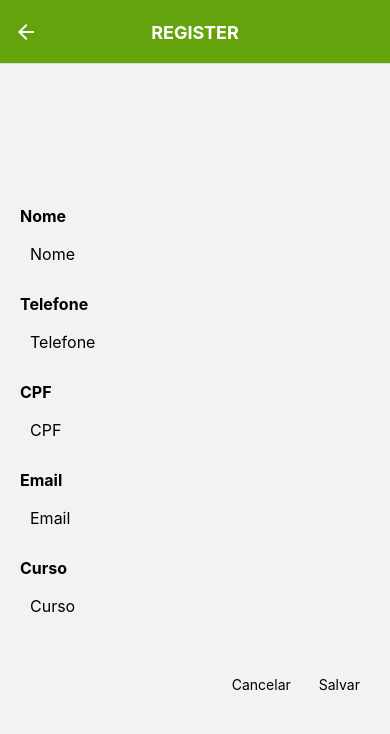
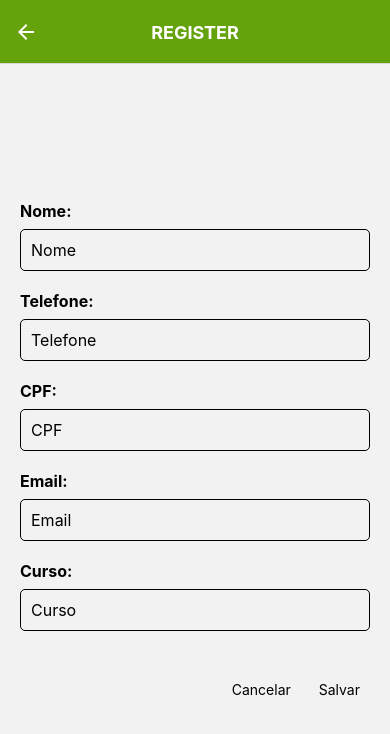
Before and after one commit to Guilherme-Luis/rickandmortyreactnative, a React Native app: screen /register in a window 390 px wide. Shown: the top 734 px of the page. Built offline with nearby package versions, Linux system fonts and the light colour scheme.

Commit message:
Small implementations in frontend

```diff
--- a/src/components/InputLabel/styles.ts
+++ b/src/components/InputLabel/styles.ts
@@ -5,6 +5,7 @@ export const Container = styled.View``
 export const Label = styled.Text`
   font-size: 16px;
   font-weight: bold;
+  color: ${(props) => props.theme.primary500};
 `
 
 export const Input = styled.TextInput`
@@ -13,4 +14,6 @@ export const Input = styled.TextInput`
   border-radius: 5px;
   margin-top: 8px;
   font-size: 16px;
+  border: 1px;
+  borderColor: ${props => props.theme.primary500};
 `
--- a/src/pages/Login/index.tsx
+++ b/src/pages/Login/index.tsx
@@ -23,7 +23,7 @@ export const Login = () => {
   return (
     <View style={styles.container}>
       <View style={styles.labelContainer}>
-        <Text style={styles.label}>Email</Text>
+        <Text style={styles.label}>Email:</Text>
       </View>
       <TextInput
         style={styles.input}
@@ -33,7 +33,7 @@ export const Login = () => {
         onChangeText={setEmail}
       />
       <View style={styles.labelContainer}>
-        <Text style={styles.label}>Password</Text>
+        <Text style={styles.label}>Password:</Text>
       </View>
       <TextInput
         style={styles.input}
@@ -74,7 +74,7 @@ const styles = StyleSheet.create({
     fontSize: 16,
     fontWeight: 'bold',
     marginBottom: 4,
-    color: '#0c4a6e',
+    color: theme.primary500,
   },
   input: {
     height: 40,
--- a/src/pages/Register/index.tsx
+++ b/src/pages/Register/index.tsx
@@ -33,31 +33,31 @@ export const Register = () => {
     <Container>
       <FormContainer>
         <InputLabel
-          label="Nome"
+          label="Nome:"
           placeholder="Nome"
           onChangeText={setName}
           value={name}
         />
         <InputLabel
-          label="Telefone"
+          label="Telefone:"
           placeholder="Telefone"
           onChangeText={setTel}
           value={tel}
         />
         <InputLabel
-          label="CPF"
+          label="CPF:"
           placeholder="CPF"
           onChangeText={setCpf}
           value={cpf}
         />
         <InputLabel
-          label="Email"
+          label="Email:"
           placeholder="Email"
           onChangeText={setEmail}
           value={email}
         />
         <InputLabel
-          label="Curso"
+          label="Curso:"
           placeholder="Curso"
           onChangeText={setCurso}
           value={curso}
--- a/src/pages/Register/styles.ts
+++ b/src/pages/Register/styles.ts
@@ -1,5 +1,6 @@
 import { RectButton } from 'react-native-gesture-handler'
 import styled from 'styled-components/native'
+import { InputLabel } from '../../components/InputLabel'
 
 export const Container = styled.View`
   flex: 1;
```
